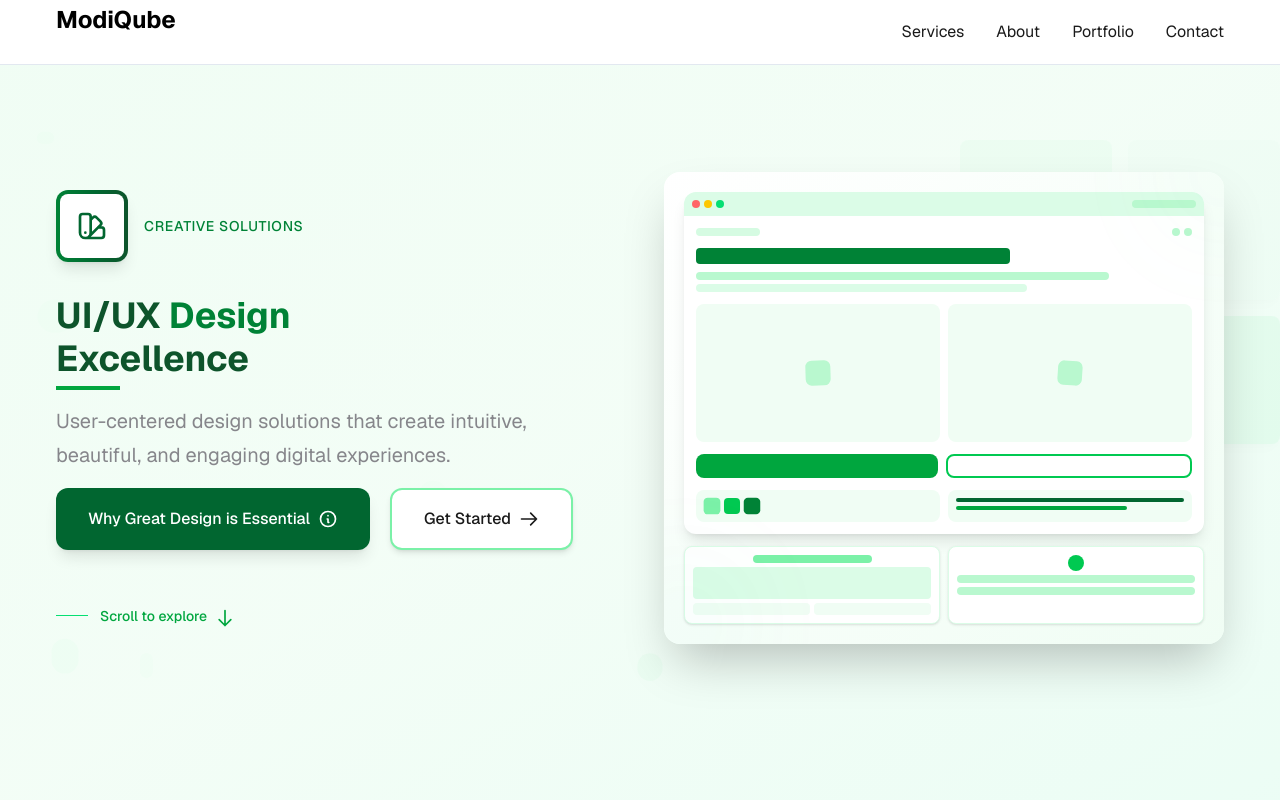
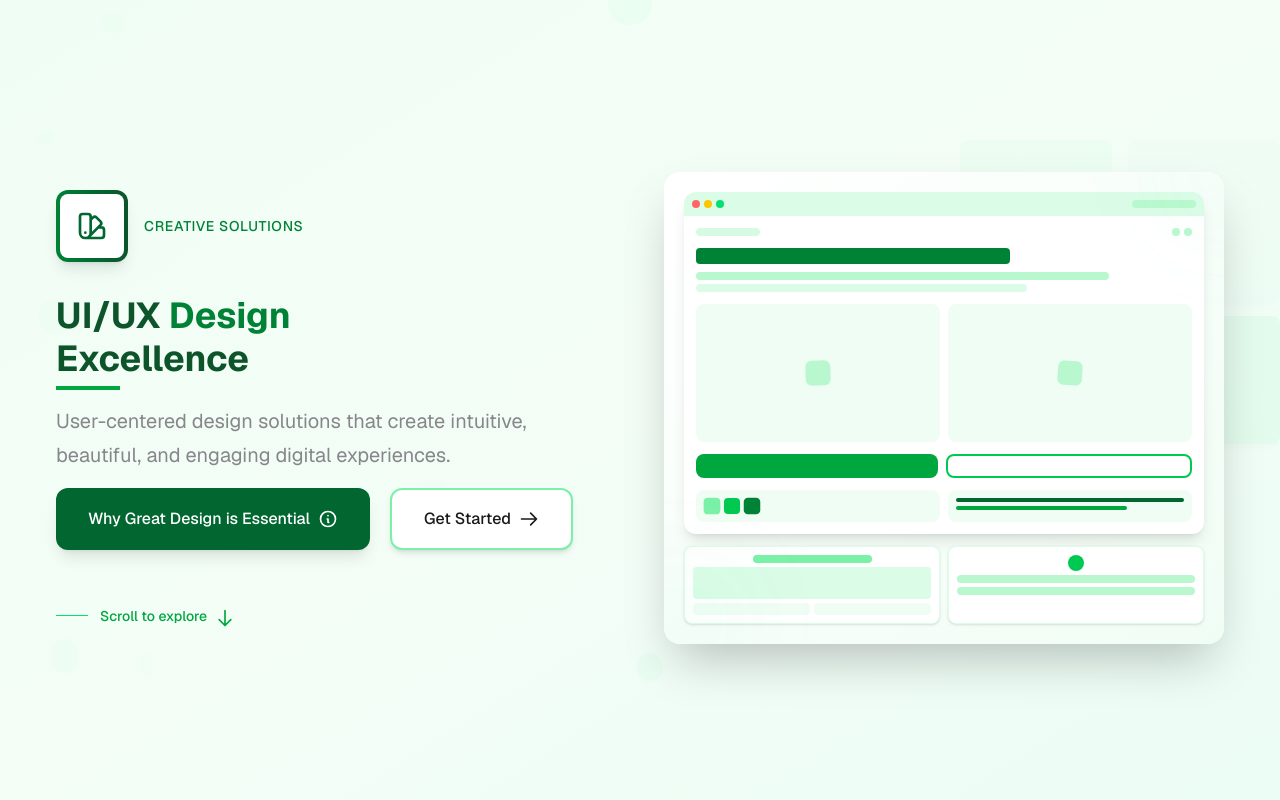
Before and after one commit to kibirigec/weblery, a Next.js app: page /services/ui-ux-design in a window 1280 px wide. Shown: the top 800 px of the page. Built offline with nearby package versions, Linux system fonts and the light colour scheme.

Commit message:
partly doe

```diff
--- a/src/app/components/Navigation.js
+++ b/src/app/components/Navigation.js
@@ -1,160 +1,129 @@
 "use client";
 
-import { motion } from "motion/react";
+import { motion, useAnimation } from "framer-motion";
 import { useState, useEffect } from 'react';
-import Link from 'next/link';
-
-const navVariants = {
-  hidden: {
-    opacity: 0,
-    y: -20,
-    backdropFilter: "blur(0px)",
-  },
-  visible: {
-    opacity: 1,
-    y: 0,
-    backdropFilter: "blur(12px)",
-    transition: {
-      duration: 0.6,
-      ease: [0.25, 0.46, 0.45, 0.94],
-      staggerChildren: 0.1,
-      delayChildren: 0.2,
-    },
-  },
-};
-
-const brandVariants = {
-  hidden: {
-    opacity: 0,
-    x: -20,
-  },
-  visible: {
-    opacity: 1,
-    x: 0,
-    transition: {
-      duration: 0.5,
-      ease: [0.25, 0.46, 0.45, 0.94],
-    },
-  },
-};
-
-const linkVariants = {
-  hidden: {
-    opacity: 0,
-    y: -10,
-  },
-  visible: {
-    opacity: 1,
-    y: 0,
-    transition: {
-      duration: 0.4,
-      ease: [0.25, 0.46, 0.45, 0.94],
-    },
-  },
-};
+import { navContainerVariants, childVariants } from './animations';
 
 export default function Navigation() {
   const [isMenuOpen, setIsMenuOpen] = useState(false);
   const [isMobile, setIsMobile] = useState(false);
+  const [isScrolled, setIsScrolled] = useState(false);
+  const navControls = useAnimation();
+  const childControls = useAnimation();
 
-  // Check if we're on a mobile device
+  const [isReturning, setIsReturning] = useState(false);
+
+  useEffect(() => {
+    const handleScroll = () => {
+      const servicesSection = document.getElementById('services');
+      if (servicesSection) {
+        const { top } = servicesSection.getBoundingClientRect();
+        if (top < 100 && !isScrolled) {
+          setIsScrolled(true);
+          setIsReturning(false);
+        } else if (top >= 100 && isScrolled) {
+          setIsScrolled(false);
+          setIsReturning(true);
+        }
+      }
+    };
+
+    window.addEventListener('scroll', handleScroll);
+    return () => window.removeEventListener('scroll', handleScroll);
+  }, [isScrolled]);
+
+  useEffect(() => {
+    const sequence = async () => {
+      if (isScrolled) {
+        await childControls.start("hidden");
+        await navControls.start("scrolled");
+      } else if (isReturning) {
+        await navControls.start("returning");
+        await navControls.start("visible");
+        await childControls.start("visible");
+      } else {
+        navControls.start("visible");
+        childControls.start("visible");
+      }
+    };
+    sequence();
+  }, [isScrolled, isReturning, navControls, childControls]);
+
   useEffect(() => {
     const checkMobile = () => {
       setIsMobile(window.innerWidth < 768);
     };
 
-    // Initial check
     checkMobile();
-
-    // Add resize listener
     window.addEventListener('resize', checkMobile);
-
-    return () => {
-      window.removeEventListener('resize', checkMobile);
-    };
+    return () => window.removeEventListener('resize', checkMobile);
   }, []);
 
   const toggleMenu = () => {
     setIsMenuOpen(!isMenuOpen);
   };
 
-  const handleLinkClick = (e) => {
-    // Close menu when link is clicked
+  const handleLinkClick = () => {
     setIsMenuOpen(false);
   };
 
   return (
     <motion.nav
-      className="fixed top-0 w-full z-50 bg-white bg-opacity-80 backdrop-blur-sm transition-all duration-300"
-      variants={navVariants}
-      initial="hidden"
-      animate="visible"
+      className="fixed top-4 left-0 right-0 mx-auto z-50 bg-white bg-opacity-80 backdrop-blur-sm transition-all duration-300 shadow-lg overflow-hidden"
+      variants={navContainerVariants}
+      initial="visible"
+      animate={navControls}
     >
-      <div className="container">
+      <div className="container px-8">
         <div className="flex items-center justify-between h-16">
-          <motion.div className="flex items-center" variants={brandVariants}>
+          <motion.div className="flex items-center" variants={childVariants} animate={childControls}>
             <motion.h1
               className="nav-brand text-black"
-              whileHover={{
-                scale: 1.05,
-                transition: { duration: 0.2 }
-              }}
+              whileHover={{ scale: 1.05, transition: { duration: 0.2 } }}
             >
               ModiQube
             </motion.h1>
           </motion.div>
 
-          <div className="hidden md:block">
-            <motion.div
-              className="ml-10 flex items-baseline space-x-8"
-              variants={navVariants}
-            >
-              {['Services', 'About', 'Portfolio', 'Contact'].map((item, index) => (
+          <motion.div className="hidden md:flex justify-center space-x-10" variants={childVariants} animate={childControls}>
+              {['Services', 'About', 'Portfolio'].map((item) => (
                 <motion.a
                   key={item}
                   href={`#${item.toLowerCase()}`}
-                  className="hover-text text-gray-700 hover:text-black transition-colors relative"
-                  variants={linkVariants}
-                  whileHover={{
-                    y: -2,
-                    transition: { duration: 0.2 }
-                  }}
-                  whileTap={{
-                    scale: 0.95,
-                    transition: { duration: 0.1 }
-                  }}
+                  className="hover-text text-gray-700 hover:text-black transition-colors relative no-underline"
+                  variants={childVariants} animate={childControls}
+                  whileHover={{ y: -2, transition: { duration: 0.2 } }}
+                  whileTap={{ scale: 0.95, transition: { duration: 0.1 } }}
                 >
                   {item}
-                  <motion.div
-                    className="absolute bottom-0 left-0 w-0 h-0.5 bg-black"
-                    whileHover={{
-                      width: "100%",
-                      transition: { duration: 0.3, ease: [0.25, 0.46, 0.45, 0.94] }
-                    }}
-                  />
+
                 </motion.a>
               ))}
             </motion.div>
+
+          <div className="hidden md:block" variants={childVariants} animate={childControls}>
+            <motion.a
+              key="Contact"
+              href="#contact"
+              className="hover-text text-gray-700 hover:text-black transition-colors relative no-underline"
+              variants={childVariants} animate={childControls}
+              whileHover={{ y: -2, transition: { duration: 0.2 } }}
+              whileTap={{ scale: 0.95, transition: { duration: 0.1 } }}
+            >
+              Contact
+
+            </motion.a>
           </div>
 
           {isMobile && (
-            <motion.div
-              className="md:hidden"
-              variants={brandVariants}
-            >
+            <motion.div className="md:hidden" variants={childVariants} animate={childControls}>
               <motion.button
                 className="hover-text focus:outline-none z-50 relative text-black"
                 onClick={toggleMenu}
                 aria-label="Menu"
                 type="button"
-                whileHover={{
-                  scale: 1.05,
-                  transition: { duration: 0.2 }
-                }}
-                whileTap={{
-                  scale: 0.95,
-                  transition: { duration: 0.1 }
-                }}
+                whileHover={{ scale: 1.05, transition: { duration: 0.2 } }}
+                whileTap={{ scale: 0.95, transition: { duration: 0.1 } }}
               >
                 <span className="font-medium text-black">
                   {isMenuOpen ? 'Close' : 'Menu'}
@@ -165,7 +134,6 @@ export default function Navigation() {
         </div>
       </div>
 
-      {/* Mobile menu - Always in DOM but translated out of view when closed */}
       {isMobile && (
         <div
           className={`fixed inset-0 bg-white z-40 transform transition-transform duration-300 ease-in-out ${isMenuOpen ? 'translate-y-0' : '-translate-y-full'}`}
--- a/src/app/components/ServiceCard.js
+++ b/src/app/components/ServiceCard.js
@@ -117,8 +117,9 @@ export default function ServiceCard({
               fill="none"
               viewBox="0 0 24 24"
               stroke="currentColor"
+              strokeWidth="1.5"
             >
-              {icon}
+              <path d={icon} />
             </svg>
           </div>
           <h3 className="text-xl font-semibold mb-3">{title}</h3>
--- a/src/app/components/Services.js
+++ b/src/app/components/Services.js
@@ -102,7 +102,7 @@ export default function Services() {
           <motion.div variants={headerVariants}>
             <Link href="/services">
               <motion.div
-                className="inline-flex items-center text-sm font-medium hover:underline cursor-pointer"
+                className="inline-flex items-center text-sm font-medium cursor-pointer"
                 whileHover={{
                   x: 5,
                   transition: { duration: 0.2 }
--- /dev/null
+++ b/src/app/components/animations.js
@@ -0,0 +1,39 @@
+export const navContainerVariants = {
+  visible: {
+    width: "calc(100% - 64px)",
+    height: "64px",
+    borderRadius: "9999px",
+    y: 0,
+    transition: {
+      width: { duration: 0.8, delay: 0.4, ease: [0.25, 0.46, 0.45, 0.94] },
+      y: { duration: 0.4, ease: [0.25, 0.46, 0.45, 0.94] },
+    },
+  },
+  scrolled: {
+    width: "64px",
+    height: "64px",
+    borderRadius: "50%",
+    y: -100,
+    transition: {
+      y: { duration: 0.4, ease: [0.25, 0.46, 0.45, 0.94] },
+      default: { duration: 0.8, ease: [0.25, 0.46, 0.45, 0.94], delay: 0.1 },
+    },
+  },
+  returning: {
+    y: 0,
+    transition: {
+      y: { duration: 0.4, ease: [0.25, 0.46, 0.45, 0.94] },
+    },
+  },
+};
+
+export const childVariants = {
+  hidden: {
+    opacity: 0,
+    transition: { duration: 0.2 },
+  },
+  visible: {
+    opacity: 1,
+    transition: { duration: 0.4, delay: 0.2 },
+  },
+};
--- a/src/app/globals.css
+++ b/src/app/globals.css
@@ -103,7 +103,6 @@ a {
 
 a:hover {
   color: #000000;
-  text-decoration: underline;
 }
 
 a.link-dark {
--- a/src/app/pricing/page.js
+++ b/src/app/pricing/page.js
@@ -3,7 +3,7 @@
 import React, { useRef } from 'react';
 import { motion, useInView } from 'motion/react';
 import Link from 'next/link';
-import Navigation from '../components/Navigation';
+
 import Footer from '../components/Footer';
 import { PACKAGES } from '../../config/services';
 
@@ -45,7 +45,7 @@ export default function ComprehensivePricing() {
 
   return (
     <>
-      <Navigation />
+
       <main className="pt-28 pb-20 bg-white min-h-screen">
         <div className="container mx-auto px-4">
           <div className="text-center mb-16">
--- a/src/app/services/ai-integration/page.js
+++ b/src/app/services/ai-integration/page.js
@@ -2,7 +2,7 @@
 
 import { motion, useInView, useScroll, useTransform } from "motion/react";
 import { useRef, useState } from "react";
-import Navigation from '../../components/Navigation';
+
 import Footer from '../../components/Footer';
 import ServiceModal from '../../components/ServiceModal';
 import Link from 'next/link';
@@ -50,7 +50,7 @@ export default function AIIntegrationPage() {
 
   return (
     <main ref={containerRef}>
-      <Navigation />
+
 
       {/* Hero Section with AI visualizations */}
       <motion.section
--- a/src/app/services/digital-marketing/page.js
+++ b/src/app/services/digital-marketing/page.js
@@ -2,7 +2,7 @@
 
 import { motion, useInView, useScroll, useTransform } from "motion/react";
 import React, { useRef, useState, useMemo, useEffect } from "react";
-import Navigation from '../../components/Navigation';
+
 import Footer from '../../components/Footer';
 import ServiceModal from '../../components/ServiceModal';
 import Link from 'next/link';
@@ -519,7 +519,7 @@ export default function DigitalMarketingPage() {
 
   return (
     <main ref={containerRef}>
-      <Navigation />
+
 
       {/* Hero Section with marketing visualizations */}
       <motion.section
--- a/src/app/services/mobile-app-development/page.js
+++ b/src/app/services/mobile-app-development/page.js
@@ -2,7 +2,7 @@
 
 import { motion, useInView, useScroll, useTransform } from "motion/react";
 import { useRef, useState } from "react";
-import Navigation from '../../components/Navigation';
+
 import Footer from '../../components/Footer';
 import ServiceModal from '../../components/ServiceModal';
 import Link from 'next/link';
@@ -49,7 +49,7 @@ export default function MobileAppDevelopmentPage() {
 
   return (
     <main ref={containerRef}>
-      <Navigation />
+
 
       {/* Hero Section */}
       <motion.section
--- a/src/app/services/performance-optimization/page.js
+++ b/src/app/services/performance-optimization/page.js
@@ -2,7 +2,7 @@
 
 import { motion, useInView, useScroll, useTransform } from "motion/react";
 import { useRef, useState } from "react";
-import Navigation from '../../components/Navigation';
+
 import Footer from '../../components/Footer';
 import ServiceModal from '../../components/ServiceModal';
 import Link from 'next/link';
@@ -49,7 +49,7 @@ export default function PerformanceOptimizationPage() {
 
   return (
     <main ref={containerRef}>
-      <Navigation />
+
 
       {/* Hero Section */}
       <motion.section
--- a/src/app/services/ui-ux-design/page.js
+++ b/src/app/services/ui-ux-design/page.js
@@ -2,7 +2,7 @@
 
 import { motion, useInView, useScroll, useTransform } from "motion/react";
 import { useRef, useState } from "react";
-import Navigation from '../../components/Navigation';
+
 import Footer from '../../components/Footer';
 import ServiceModal from '../../components/ServiceModal';
 import Link from 'next/link';
@@ -47,7 +47,7 @@ export default function UIUXDesignPage() {
 
   return (
     <main ref={containerRef}>
-      <Navigation />
+
 
       {/* Hero Section */}
       <motion.section
--- a/src/app/services/web-development/page.js
+++ b/src/app/services/web-development/page.js
@@ -3,7 +3,7 @@
 import React from 'react';
 import { motion, useInView, useScroll, useTransform } from "motion/react";
 import { useRef, useState, useEffect } from "react";
-import Navigation from '../../components/Navigation';
+
 import Footer from '../../components/Footer';
 import ServiceModal from '../../components/ServiceModal';
 import Link from 'next/link';
@@ -118,7 +118,7 @@ export default function WebDevelopmentPage() {
 
   return (
     <main ref={containerRef}>
-      <Navigation />
+
 
       {/* Hero Section - Redesigned */}
       <motion.section
```
Also changed, not shown: 1 other file (tests, documents, lock files or other folders).
